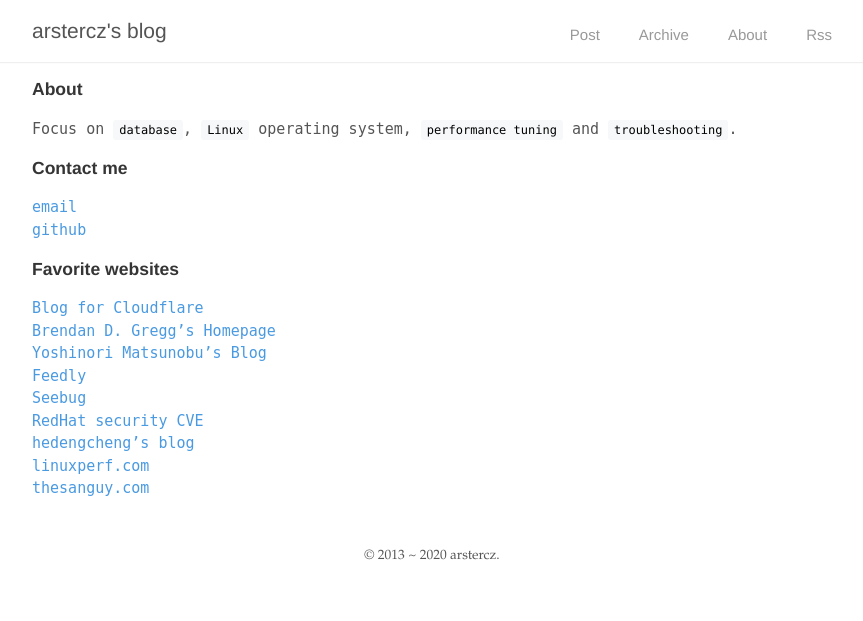
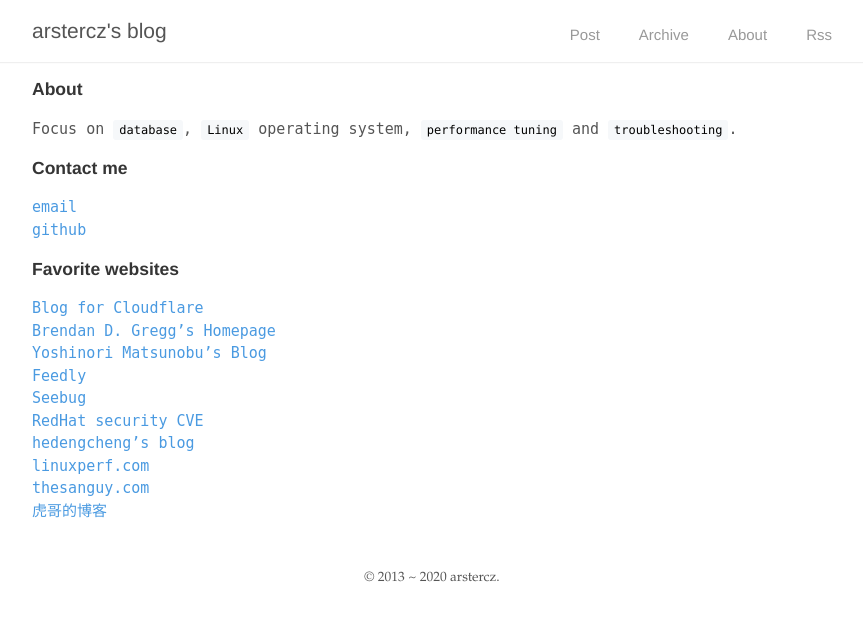
Before and after one commit to arstercz/arstercz.github.io, a Jekyll site: the page built from _pages/about.md, in a window 1280 px wide. Shown: the top 621 px of the page, without its empty margins (208-1071 px from the left). Built offline with Jekyll 4.4.1, drawn with Linux system fonts in a browser that asks for light colours; comment, search, counter and statistics services are not loaded.

Commit message:
add new favorite website

```diff
--- a/_pages/about.md
+++ b/_pages/about.md
@@ -25,3 +25,4 @@
 [hedengcheng's blog](http://hedengcheng.com/)
 [linuxperf.com](http://linuxperf.com/)
 [thesanguy.com](https://thesanguy.com/)
+[虎哥的博客](https://bohutang.me/)
```
